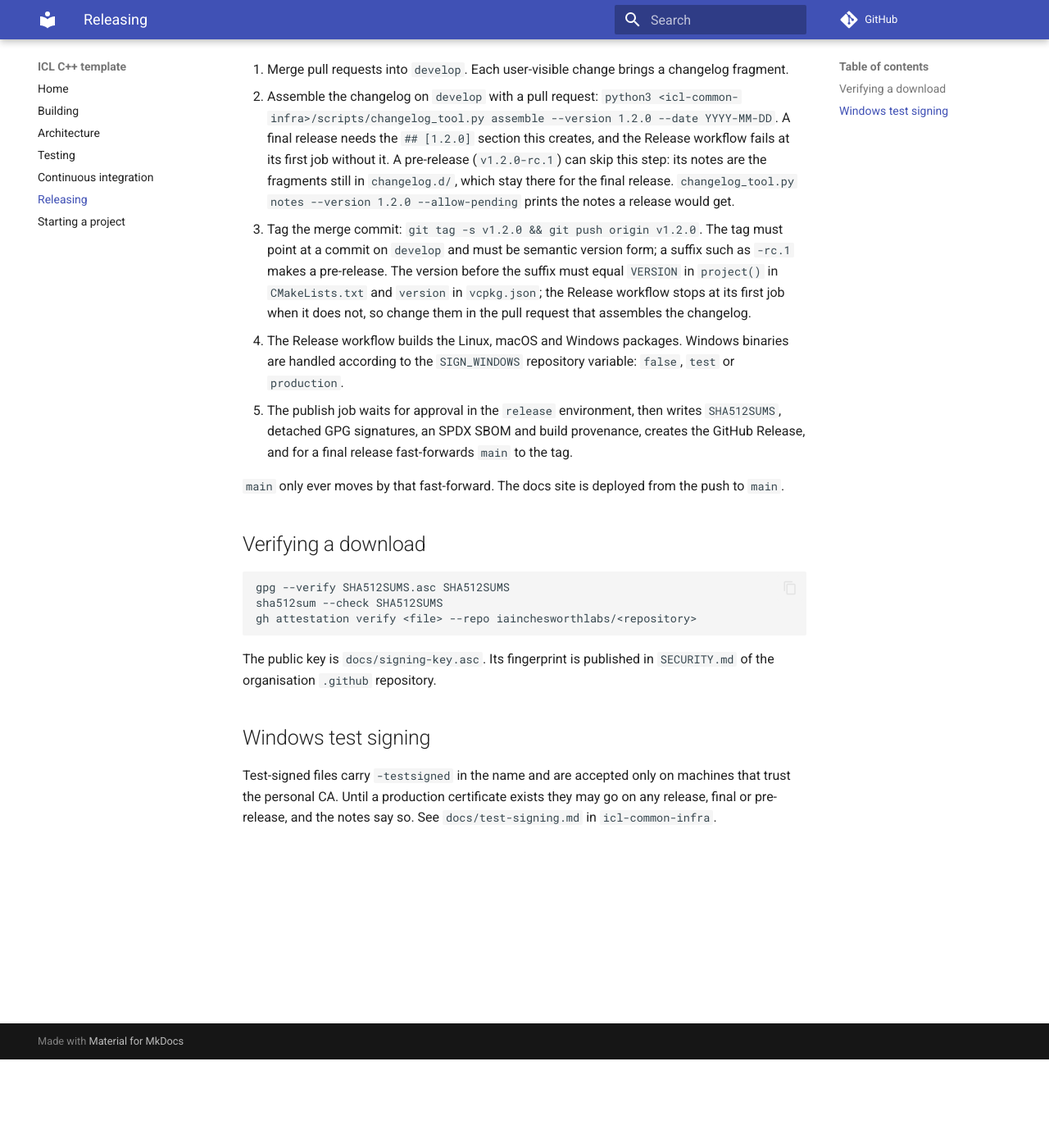
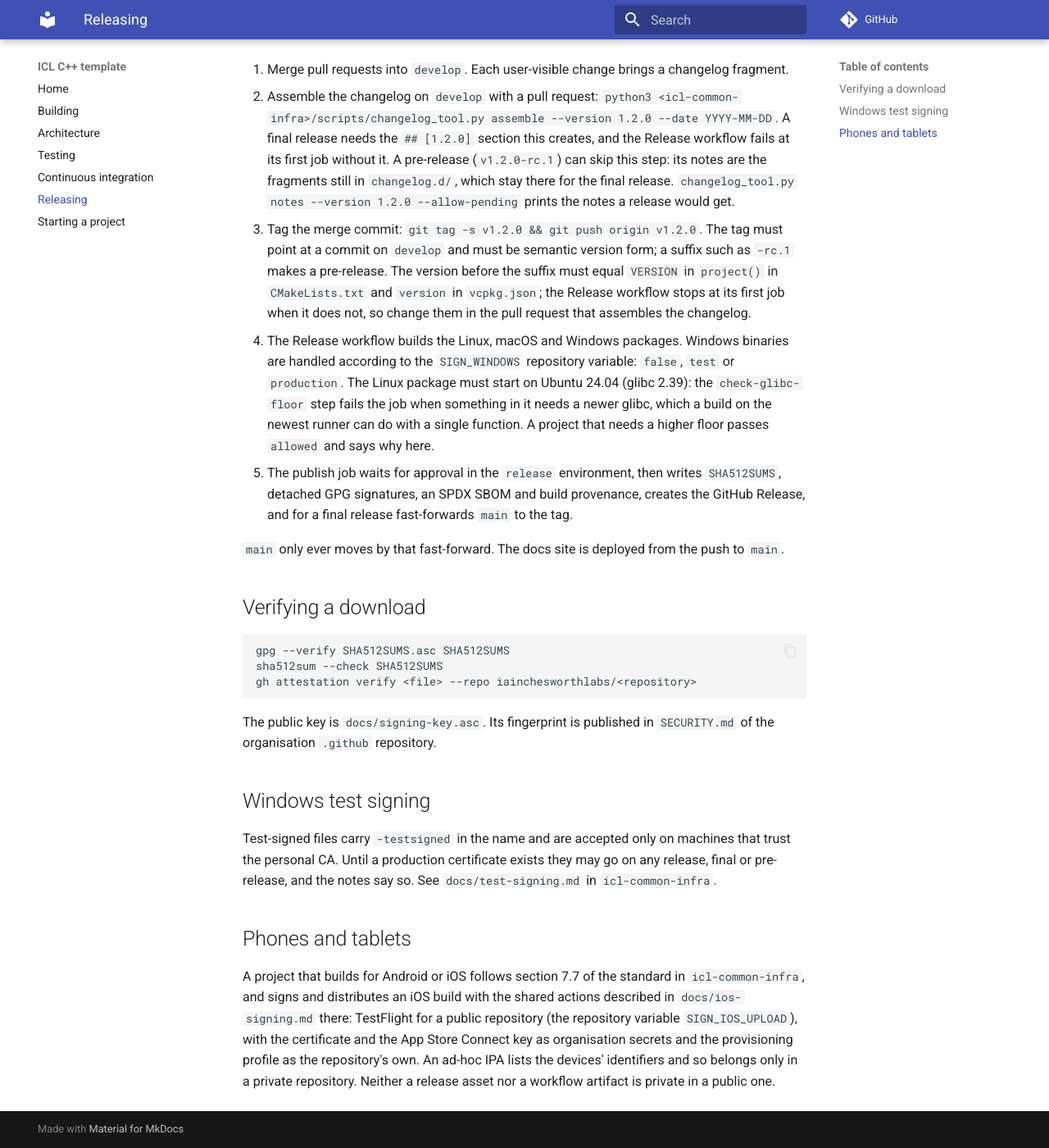
Before and after one commit to iainchesworthlabs/icl-cpp-template, an MkDocs documentation site: the page built from docs/releasing.md, in a window 1280 px wide and 1400 px high, scrolled down 108 px. Shown: the whole window at 82% size. Built offline with MkDocs 1.6.1 and Material for MkDocs 9.7.7, drawn with Linux system fonts in a browser that asks for light colours; comment, search, counter and statistics services are not loaded.

Commit message:
Check the glibc floor of the Linux package, and format Objective-C++ (#15)
## What

Two gaps found by an audit of what the shared repositories say after the
first phone release of snake.

- **The Linux package floor.** The release workflow builds the Linux
package on the newest runner (ubuntu-26.04) and starts the program
there, so a package that needs a newer glibc than Ubuntu 24.04's passes.
Snake's first release candidate did exactly that (one call to `atan2f`,
versioned in glibc 2.43) and did not start on Debian 13. The step uses
the new `check-glibc-floor` action (icl-common-infra #34), pinned by
commit.
- **Objective-C++.** `.clang-format` had only a C++ document, so the
format check refuses a `.mm` file ("Configuration file(s) do(es) not
support Objective-C"), which every project with phone services on iOS
has. It has an Objective-C section with the same layout.
- `docs/releasing.md` says what the floor is and points to the phone
section of the standard (7.7) and the iOS signing guide.

The template has no iOS job: a template project has no phone build yet.
The guide in icl-common-infra says how to add one, and snake's `ios` job
is the worked example.

## Checked

The release workflow was run on this branch (`gh workflow run
release.yml --ref feature/glibc-floor-and-objc-format`); its Linux leg
shows the new step.

Signed-off-by: Iain Chesworth <iain.chesworth@gmail.com>

```diff
--- a/docs/releasing.md
+++ b/docs/releasing.md
@@ -13,7 +13,10 @@
    in `vcpkg.json`; the Release workflow stops at its first job when it does not, so change them in the
    pull request that assembles the changelog.
 4. The Release workflow builds the Linux, macOS and Windows packages. Windows binaries are handled
-   according to the `SIGN_WINDOWS` repository variable: `false`, `test` or `production`.
+   according to the `SIGN_WINDOWS` repository variable: `false`, `test` or `production`. The Linux package must
+   start on Ubuntu 24.04 (glibc 2.39): the `check-glibc-floor` step fails the job when something in it needs a newer
+   glibc, which a build on the newest runner can do with a single function. A project that needs a higher floor passes
+   `allowed` and says why here.
 5. The publish job waits for approval in the `release` environment, then writes `SHA512SUMS`,
    detached GPG signatures, an SPDX SBOM and build provenance, creates the GitHub Release, and for a
    final release fast-forwards `main` to the tag.
@@ -35,3 +38,11 @@
 Test-signed files carry `-testsigned` in the name and are accepted only on machines that trust the
 personal CA. Until a production certificate exists they may go on any release, final or
 pre-release, and the notes say so. See `docs/test-signing.md` in `icl-common-infra`.
+
+## Phones and tablets
+
+A project that builds for Android or iOS follows section 7.7 of the standard in `icl-common-infra`, and signs and
+distributes an iOS build with the shared actions described in `docs/ios-signing.md` there: TestFlight for a public
+repository (the repository variable `SIGN_IOS_UPLOAD`), with the certificate and the App Store Connect key as organisation
+secrets and the provisioning profile as the repository's own. An ad-hoc IPA lists the devices' identifiers and so belongs
+only in a private repository. Neither a release asset nor a workflow artifact is private in a public one.
```
Also changed, not shown: changelog.d/linux-package-glibc-floor.fixed.md (added, +1 -0 lines), 2 other files.
